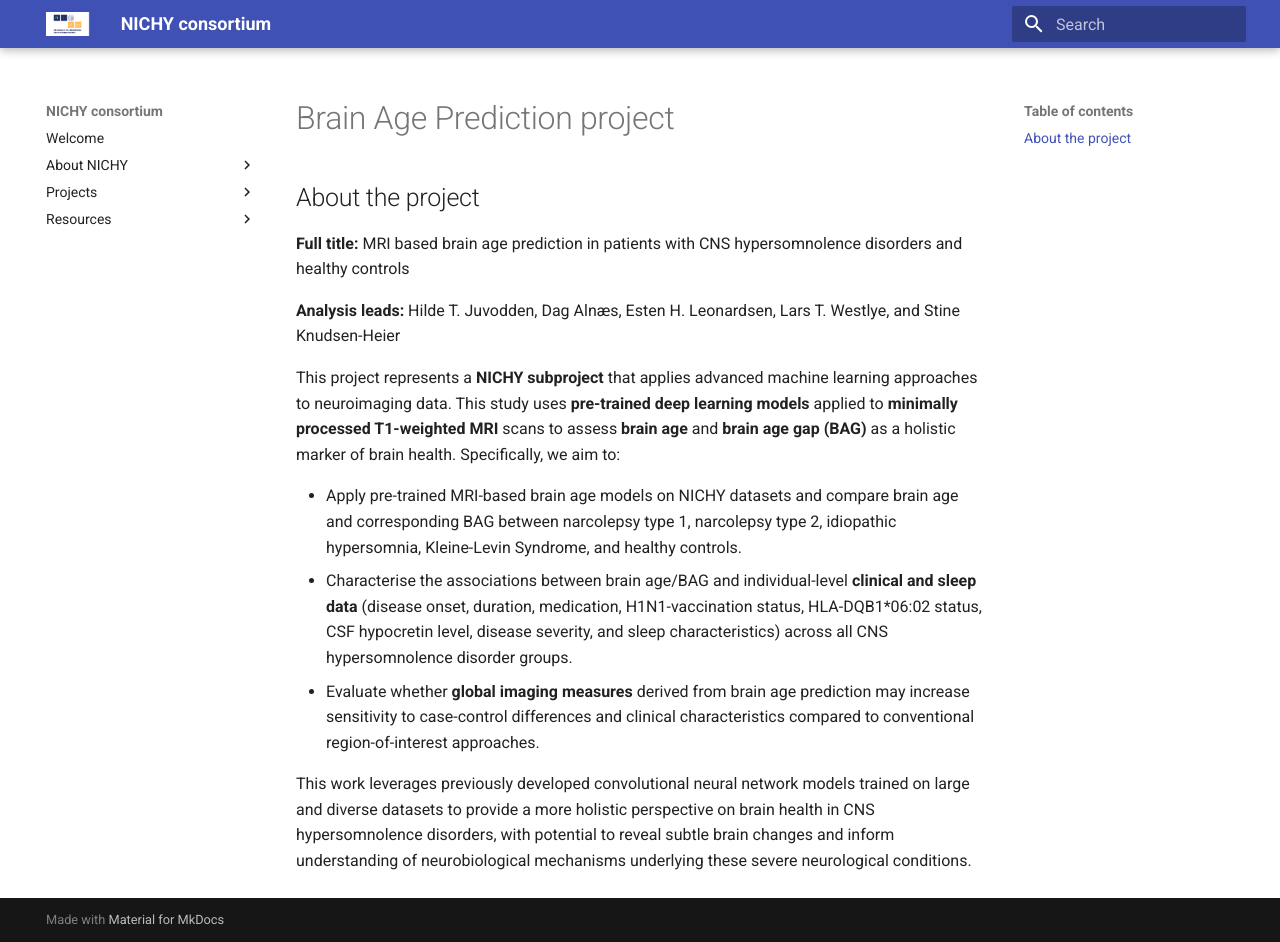
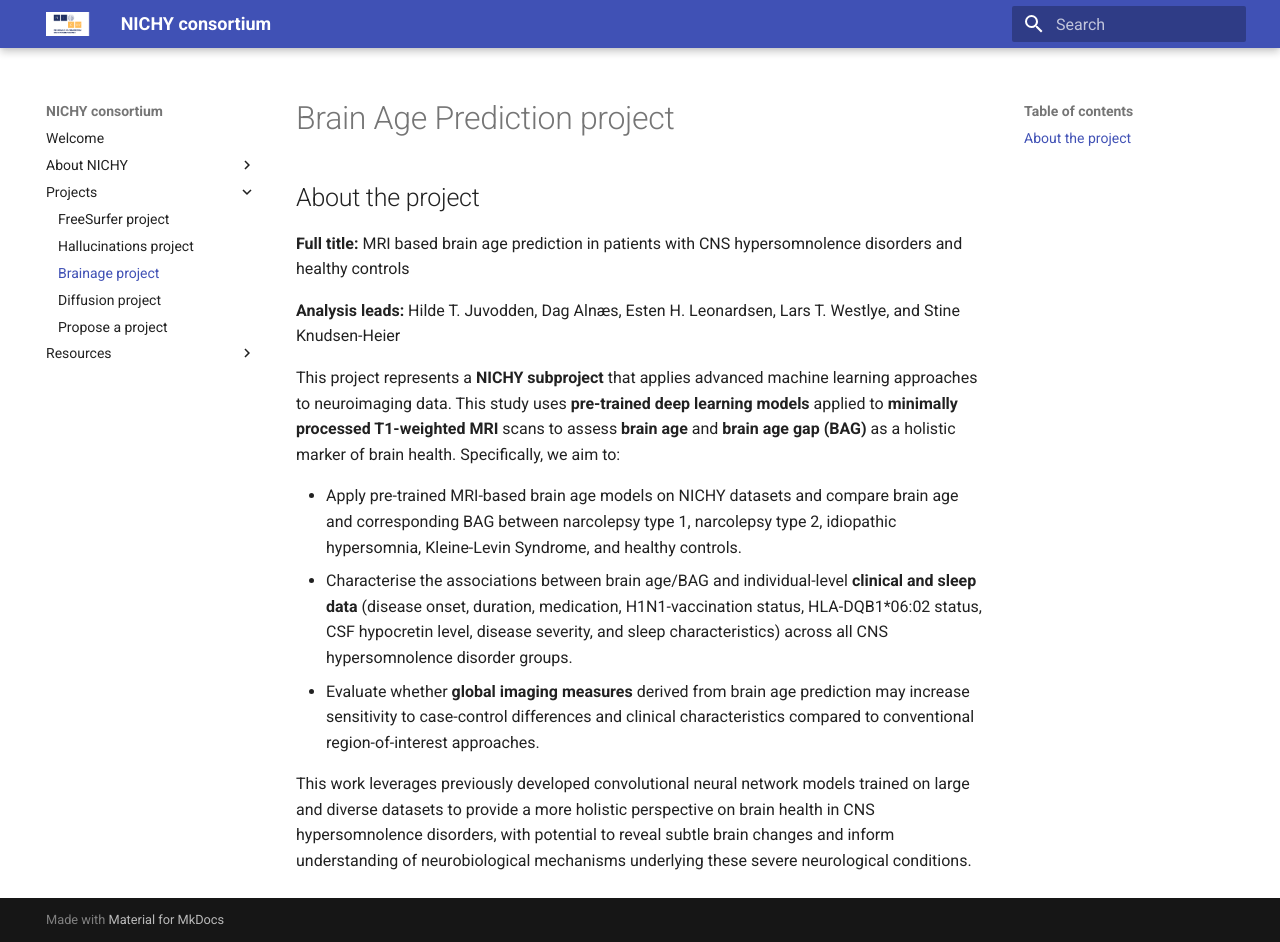
Before and after one commit to nichy-consortium/nichy, an MkDocs documentation site: the page built from docs/projects/upcoming/brainage.md, in a window 1280 px wide and 942 px high. Built offline with MkDocs 1.6.1 and Material for MkDocs 9.7.7, drawn with Linux system fonts in a browser that asks for light colours.

Commit message:
Update mkdocs.yml

```diff
--- a/mkdocs.yml
+++ b/mkdocs.yml
@@ -24,6 +24,9 @@ nav:
 
   - Projects:
     - FreeSurfer project: projects/ongoing/freesurfer.md
+    - Hallucinations project: projects/upcoming/hallucinations.md
+    - Brainage project: projects/upcoming/brainage.md
+    - Diffusion project: projects/upcoming/diffusion.md
     - Propose a project: projects/propose_a_project.md
 
   - Resources:
```
